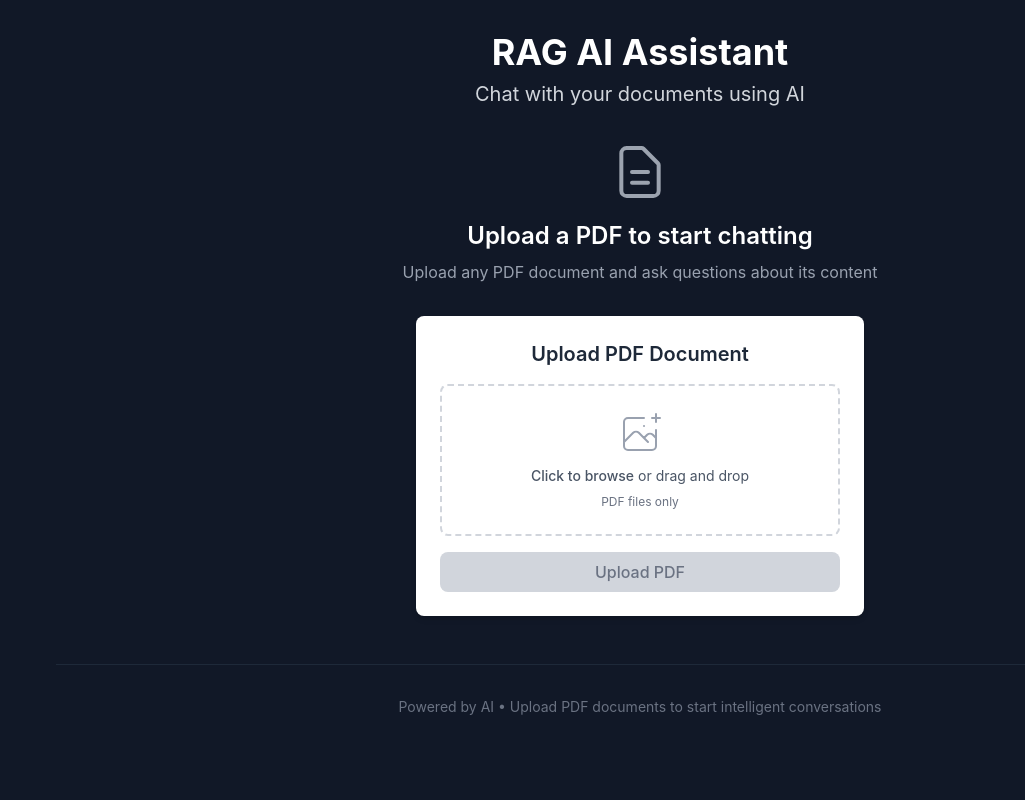
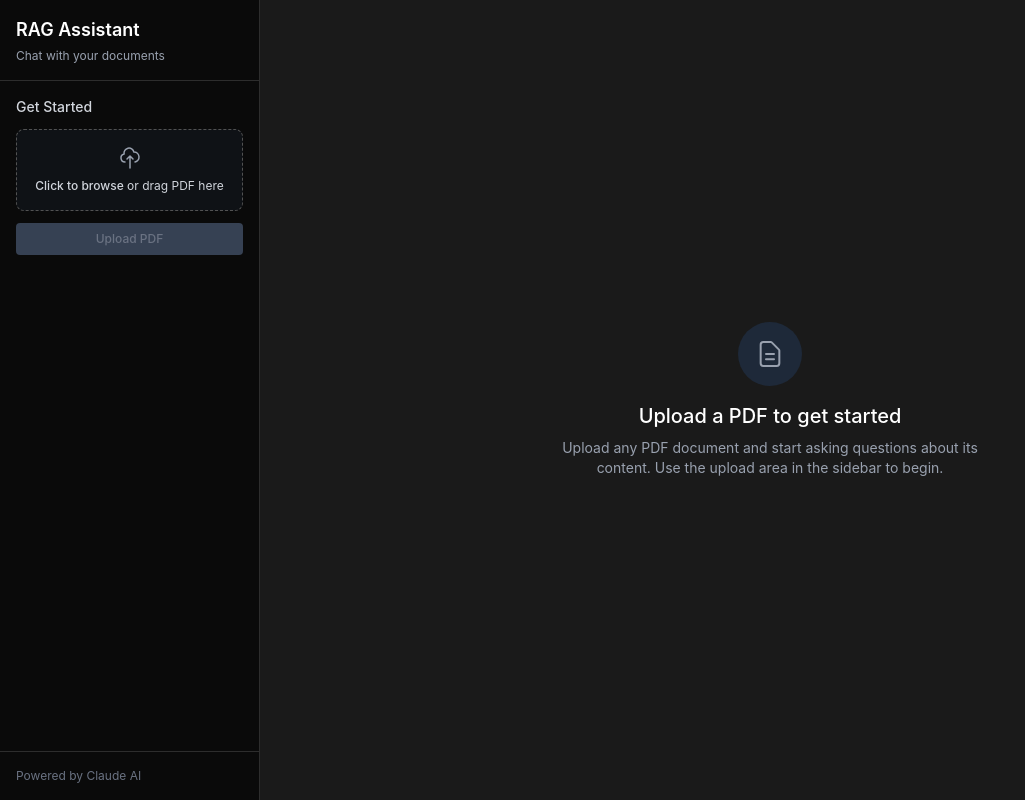
Before and after one commit to RaYmOnD-520/rag-ai-assistant, a React app in the folder frontend/: page / in a window 1280 px wide. Shown: the whole page, without its empty margins (0-1025 px from the left). Built offline with nearby package versions, Linux system fonts and the light colour scheme; the HTML template or start-up script is replaced by a standard one.

Commit message:
style: redesign UI to clean dark theme with sidebar layout
Co-Authored-By: Claude Sonnet 4 <noreply@anthropic.com>

```diff
--- a/frontend/src/App.jsx
+++ b/frontend/src/App.jsx
@@ -12,87 +12,79 @@ function App() {
   };
 
   return (
-    <div className="min-h-screen bg-gray-900" style={{ minHeight: '100vh', backgroundColor: '#111827' }}>
-      <div className="container mx-auto px-4 py-8" style={{ maxWidth: '1200px', margin: '0 auto', padding: '32px 16px' }}>
-        {/* Header */}
-        <div className="text-center mb-8">
-          <h1 className="text-4xl font-bold text-white mb-2" style={{ fontSize: '2.25rem', fontWeight: 'bold', color: '#ffffff', marginBottom: '8px' }}>
-            RAG AI Assistant
-          </h1>
-          <p className="text-xl text-gray-300" style={{ fontSize: '1.25rem', color: '#d1d5db' }}>
-            Chat with your documents using AI
+    <div className="h-screen bg-gray-900 flex" style={{ height: '100vh', backgroundColor: '#0f0f0f' }}>
+      {/* Left Sidebar - Document Management */}
+      <div
+        className="bg-gray-800 border-r border-gray-700 flex flex-col"
+        style={{
+          width: '260px',
+          backgroundColor: '#0a0a0a',
+          borderRightColor: '#2d2d2d',
+          minHeight: '100vh'
+        }}
+      >
+        {/* Logo/Header */}
+        <div className="p-4 border-b border-gray-700" style={{ borderBottomColor: '#2d2d2d' }}>
+          <h1 className="text-lg font-semibold text-white">RAG Assistant</h1>
+          <p className="text-xs text-gray-400 mt-1">Chat with your documents</p>
+        </div>
+
+        {/* Document Status */}
+        {collectionName && (
+          <div className="p-4 border-b border-gray-700" style={{ borderBottomColor: '#2d2d2d' }}>
+            <div className="flex items-center space-x-2 mb-2">
+              <div className="w-2 h-2 bg-green-400 rounded-full"></div>
+              <span className="text-xs font-medium text-gray-300">Active Document</span>
+            </div>
+            <p className="text-sm text-white truncate" title={collectionName}>
+              {collectionName}
             </p>
           </div>
+        )}
 
-        {/* Main Content */}
-        <div className="max-w-6xl mx-auto">
+        {/* Upload Section */}
+        <div className="p-4 flex-1">
+          <h3 className="text-sm font-medium text-gray-300 mb-3">
+            {collectionName ? 'Upload New Document' : 'Get Started'}
+          </h3>
+          <FileUpload onUploadSuccess={handleUploadSuccess} />
+        </div>
+
+        {/* Footer */}
+        <div className="p-4 border-t border-gray-700" style={{ borderTopColor: '#2d2d2d' }}>
+          <p className="text-xs text-gray-500">
+            Powered by Claude AI
+          </p>
+        </div>
+      </div>
+
+      {/* Right Side - Chat Area */}
+      <div className="flex-1 bg-gray-900" style={{ backgroundColor: '#1a1a1a' }}>
         {!collectionName ? (
-            <div className="space-y-8">
-              {/* Upload Section */}
-              <div className="text-center">
-                <div className="mb-8">
-                  <svg className="mx-auto h-16 w-16 text-gray-400 mb-4" style={{ width: '64px', height: '64px', margin: '0 auto 16px', color: '#9ca3af' }} fill="none" viewBox="0 0 24 24" stroke="currentColor">
+          // Empty state when no document uploaded
+          <div className="h-full flex items-center justify-center">
+            <div className="text-center max-w-md">
+              <div className="w-16 h-16 bg-gray-800 rounded-full flex items-center justify-center mx-auto mb-4">
+                <svg className="w-8 h-8 text-gray-400" fill="none" viewBox="0 0 24 24" stroke="currentColor">
                   <path strokeLinecap="round" strokeLinejoin="round" strokeWidth={1.5} d="M9 12h6m-6 4h6m2 5H7a2 2 0 01-2-2V5a2 2 0 012-2h5.586a1 1 0 01.707.293l5.414 5.414a1 1 0 01.293.707V19a2 2 0 01-2 2z" />
                 </svg>
-                  <h2 className="text-2xl font-semibold text-white mb-2">
-                    Upload a PDF to start chatting
+              </div>
+              <h2 className="text-xl font-medium text-white mb-2">
+                Upload a PDF to get started
               </h2>
-                  <p className="text-gray-400">
-                    Upload any PDF document and ask questions about its content
+              <p className="text-gray-400 text-sm">
+                Upload any PDF document and start asking questions about its content.
+                Use the upload area in the sidebar to begin.
               </p>
-                </div>
-                <FileUpload onUploadSuccess={handleUploadSuccess} />
             </div>
           </div>
         ) : (
-            <div className="grid grid-cols-1 lg:grid-cols-3 gap-8">
-              {/* Upload Section - Sidebar */}
-              <div className="lg:col-span-1">
-                <div className="bg-gray-800 rounded-lg p-6">
-                  <h3 className="text-lg font-semibold text-white mb-4">
-                    Document Management
-                  </h3>
-                  <div className="mb-4">
-                    <div className="bg-gray-700 rounded-lg p-3">
-                      <div className="flex items-center space-x-2">
-                        <svg className="h-5 w-5 text-green-400" style={{ width: '20px', height: '20px', color: '#10b981' }} fill="currentColor" viewBox="0 0 20 20">
-                          <path fillRule="evenodd" d="M10 18a8 8 0 100-16 8 8 0 000 16zm3.707-9.293a1 1 0 00-1.414-1.414L9 10.586 7.707 9.293a1 1 0 00-1.414 1.414l2 2a1 1 0 001.414 0l4-4z" clipRule="evenodd" />
-                        </svg>
-                        <div>
-                          <p className="text-sm font-medium text-white">Active Document</p>
-                          <p className="text-xs text-gray-300 truncate">{collectionName}</p>
-                        </div>
-                      </div>
-                    </div>
-                  </div>
-                  <div className="border-t border-gray-700 pt-4">
-                    <p className="text-sm text-gray-400 mb-4">
-                      Upload a new document to replace the current one
-                    </p>
-                    <FileUpload onUploadSuccess={handleUploadSuccess} />
-                  </div>
-                </div>
-              </div>
-
-              {/* Chat Section - Main Area */}
-              <div className="lg:col-span-2">
-                <div className="h-[600px]">
+          // Chat interface when document is uploaded
           <ChatInterface
             collectionName={collectionName}
             messages={messages}
           />
-                </div>
-              </div>
-            </div>
         )}
-        </div>
-
-        {/* Footer */}
-        <div className="text-center mt-12 pt-8 border-t border-gray-800">
-          <p className="text-gray-500 text-sm">
-            Powered by AI • Upload PDF documents to start intelligent conversations
-          </p>
-        </div>
       </div>
     </div>
   );
--- a/frontend/src/components/FileUpload.jsx
+++ b/frontend/src/components/FileUpload.jsx
@@ -109,16 +109,18 @@ const FileUpload = ({ onUploadSuccess }) => {
   };
 
   return (
-    <div className="max-w-md mx-auto p-6 bg-white rounded-lg shadow-md">
-      <h2 className="text-xl font-semibold mb-4 text-gray-800">Upload PDF Document</h2>
-
-      {/* Drag and drop area */}
+    <div className="space-y-3">
+      {/* Compact drag and drop area */}
       <div
-        className={`relative border-2 border-dashed rounded-lg p-6 text-center transition-colors ${
+        className={`relative border border-dashed rounded-lg p-4 text-center transition-colors cursor-pointer ${
           dragActive
-            ? 'border-blue-500 bg-blue-50'
-            : 'border-gray-300 hover:border-gray-400'
+            ? 'border-blue-400 bg-blue-500/10'
+            : 'border-gray-600 hover:border-gray-500 bg-gray-800/30'
         }`}
+        style={{
+          borderColor: dragActive ? '#60a5fa' : '#525252',
+          backgroundColor: dragActive ? 'rgba(59, 130, 246, 0.1)' : 'rgba(31, 41, 55, 0.3)'
+        }}
         onDragEnter={handleDrag}
         onDragLeave={handleDrag}
         onDragOver={handleDrag}
@@ -135,54 +137,57 @@ const FileUpload = ({ onUploadSuccess }) => {
 
         <div className="space-y-2">
           <svg
-            className="mx-auto h-12 w-12 text-gray-400"
+            className="mx-auto h-6 w-6 text-gray-400"
             stroke="currentColor"
             fill="none"
-            viewBox="0 0 48 48"
+            viewBox="0 0 24 24"
           >
             <path
-              d="M28 8H12a4 4 0 00-4 4v20m32-12v8m0 0v8a4 4 0 01-4 4H12a4 4 0 01-4-4v-4m32-4l-3.172-3.172a4 4 0 00-5.656 0L28 28M8 32l9.172-9.172a4 4 0 015.656 0L28 28m0 0l4 4m4-24h8m-4-4v8m-12 4h.02"
-              strokeWidth={2}
               strokeLinecap="round"
               strokeLinejoin="round"
+              strokeWidth={1.5}
+              d="M7 16a4 4 0 01-.88-7.903A5 5 0 1115.9 6L16 6a5 5 0 011 9.9M15 13l-3-3m0 0l-3 3m3-3v12"
             />
           </svg>
-          <p className="text-sm text-gray-600">
-            <span className="font-medium">Click to browse</span> or drag and drop
-          </p>
-          <p className="text-xs text-gray-500">PDF files only</p>
+          <div>
+            <p className="text-xs text-gray-300">
+              <span className="font-medium">Click to browse</span> or drag PDF here
+            </p>
+          </div>
         </div>
       </div>
 
       {/* Selected file display */}
       {file && (
-        <div className="mt-4 p-3 bg-gray-50 rounded-lg">
+        <div className="p-3 bg-gray-800 rounded-lg border border-gray-600">
           <div className="flex items-center space-x-2">
-            <svg className="h-5 w-5 text-red-500" fill="currentColor" viewBox="0 0 20 20">
+            <svg className="h-4 w-4 text-red-400 flex-shrink-0" fill="currentColor" viewBox="0 0 20 20">
               <path
                 fillRule="evenodd"
                 d="M4 4a2 2 0 012-2h4.586A2 2 0 0112 2.586L15.414 6A2 2 0 0116 7.414V16a2 2 0 01-2 2H6a2 2 0 01-2-2V4zm2 6a1 1 0 011-1h6a1 1 0 110 2H7a1 1 0 01-1-1zm1 3a1 1 0 100 2h6a1 1 0 100-2H7z"
                 clipRule="evenodd"
               />
             </svg>
-            <span className="text-sm text-gray-700 truncate">{file.name}</span>
-            <span className="text-xs text-gray-500">
-              ({(file.size / 1024 / 1024).toFixed(2)} MB)
-            </span>
+            <div className="flex-1 min-w-0">
+              <p className="text-xs text-white truncate">{file.name}</p>
+              <p className="text-xs text-gray-400">
+                {(file.size / 1024 / 1024).toFixed(2)} MB
+              </p>
+            </div>
           </div>
         </div>
       )}
 
       {/* Upload progress */}
       {uploading && uploadProgress > 0 && (
-        <div className="mt-4">
-          <div className="flex justify-between text-sm text-gray-600 mb-1">
+        <div>
+          <div className="flex justify-between text-xs text-gray-300 mb-2">
             <span>Uploading...</span>
             <span>{uploadProgress}%</span>
           </div>
-          <div className="w-full bg-gray-200 rounded-full h-2">
+          <div className="w-full bg-gray-700 rounded-full h-1.5">
             <div
-              className="bg-blue-500 h-2 rounded-full transition-all duration-300"
+              className="bg-blue-500 h-1.5 rounded-full transition-all duration-300"
               style={{ width: `${uploadProgress}%` }}
             ></div>
           </div>
@@ -192,10 +197,10 @@ const FileUpload = ({ onUploadSuccess }) => {
       {/* Messages */}
       {message && (
         <div
-          className={`mt-4 p-3 rounded-lg text-sm ${
+          className={`p-2 rounded text-xs ${
             messageType === 'success'
-              ? 'bg-green-50 text-green-700 border border-green-200'
-              : 'bg-red-50 text-red-700 border border-red-200'
+              ? 'bg-green-500/20 text-green-300 border border-green-500/30'
+              : 'bg-red-500/20 text-red-300 border border-red-500/30'
           }`}
         >
           {message}
@@ -206,10 +211,10 @@ const FileUpload = ({ onUploadSuccess }) => {
       <button
         onClick={handleUpload}
         disabled={!file || uploading}
-        className={`mt-4 w-full py-2 px-4 rounded-lg font-medium transition-colors ${
+        className={`w-full py-2 px-3 rounded text-xs font-medium transition-colors ${
           !file || uploading
-            ? 'bg-gray-300 text-gray-500 cursor-not-allowed'
-            : 'bg-blue-500 text-white hover:bg-blue-600'
+            ? 'bg-gray-700 text-gray-500 cursor-not-allowed'
+            : 'bg-blue-600 text-white hover:bg-blue-500'
         }`}
       >
         {uploading ? 'Uploading...' : 'Upload PDF'}
```
Also changed, not shown: frontend/src/components/ChatInterface.jsx (+89 -71 lines). Lines whose indentation alone changed are shown as unchanged.
